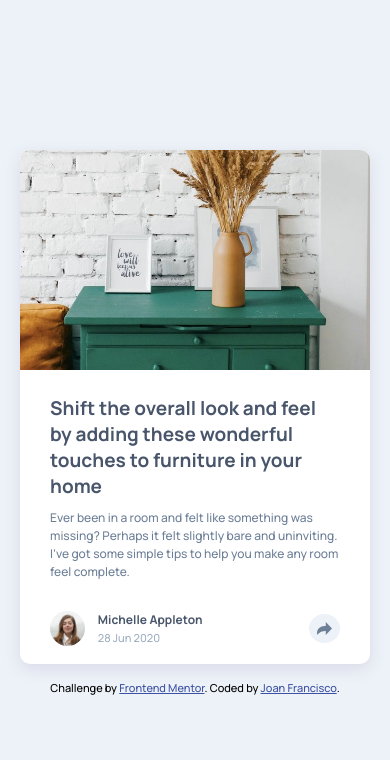
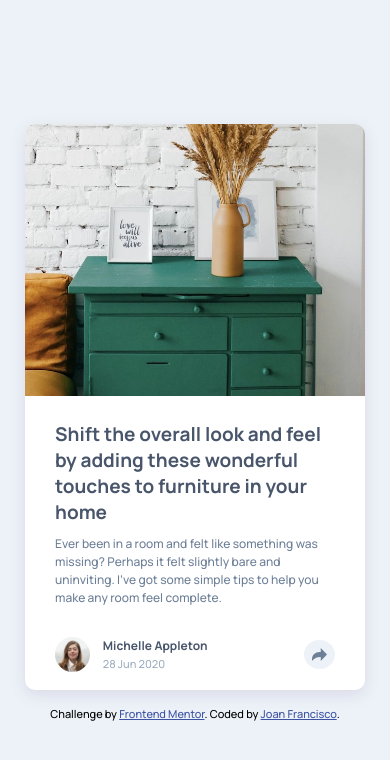
Before and after one commit to jnbfrncsc/Article-Preview-Component-Master-Week-4, a plain HTML site: page index.html in a window 390 px wide. Drawn offline with Linux system fonts and the light colour scheme.

Commit message:
Update Style

```diff
--- a/css/style.css
+++ b/css/style.css
@@ -28,7 +28,7 @@ body{
   display: flex;
   max-width: 100%;
   min-height: 100vh;
-  padding: 20px;
+  padding: 25px;
   background: var(--light-grayish-blue);
   font-size: 13px;
   font-family: var(--body-font);
@@ -189,14 +189,13 @@ button{
 
 @media screen and (max-width: 767px){
   .articleSection{
+    min-width: 100%;
     display: flex;
     padding-bottom: 18px;
     flex-direction: column;
   }
   .imgSection{
-    max-width: 100%;
-    overflow: hidden;
-    max-height: 220px;
+    min-width: 100%;
   }
   .imgSection img{
     border-radius: 10px 10px 0 0;
```
